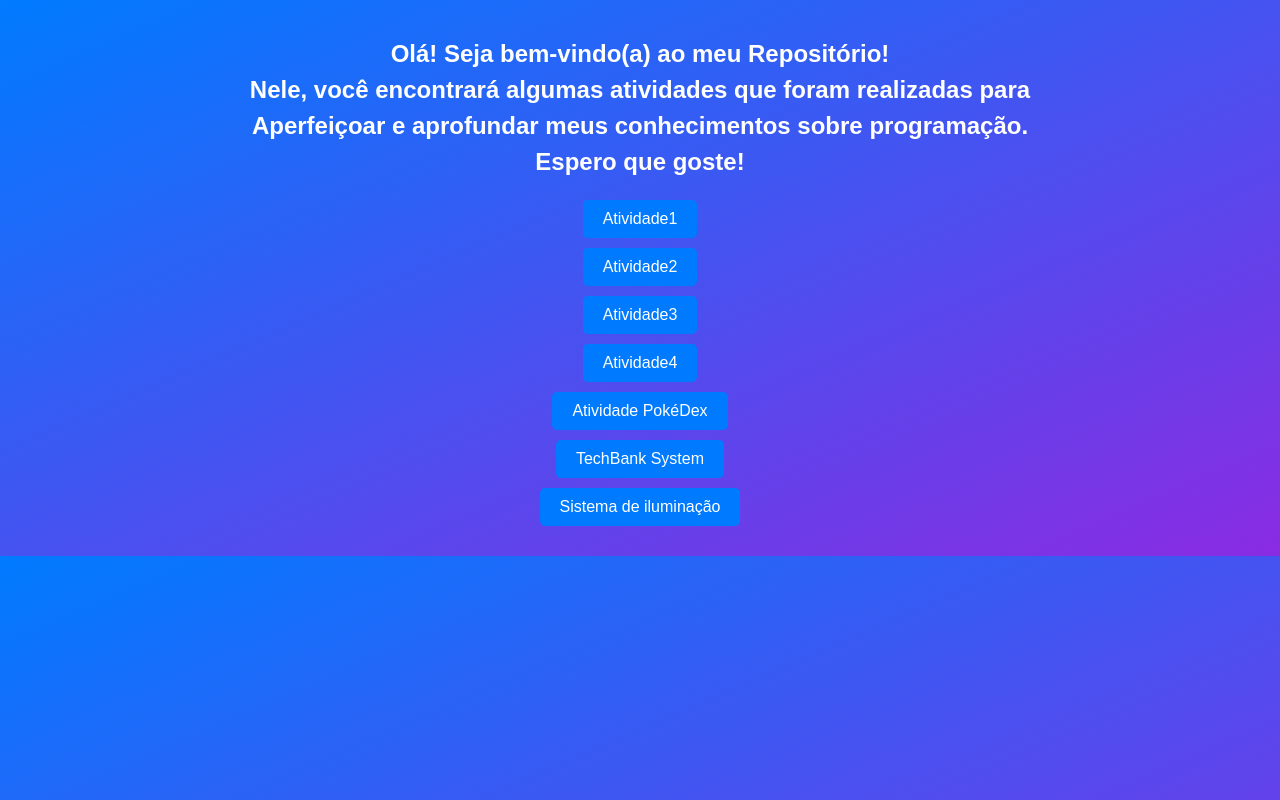
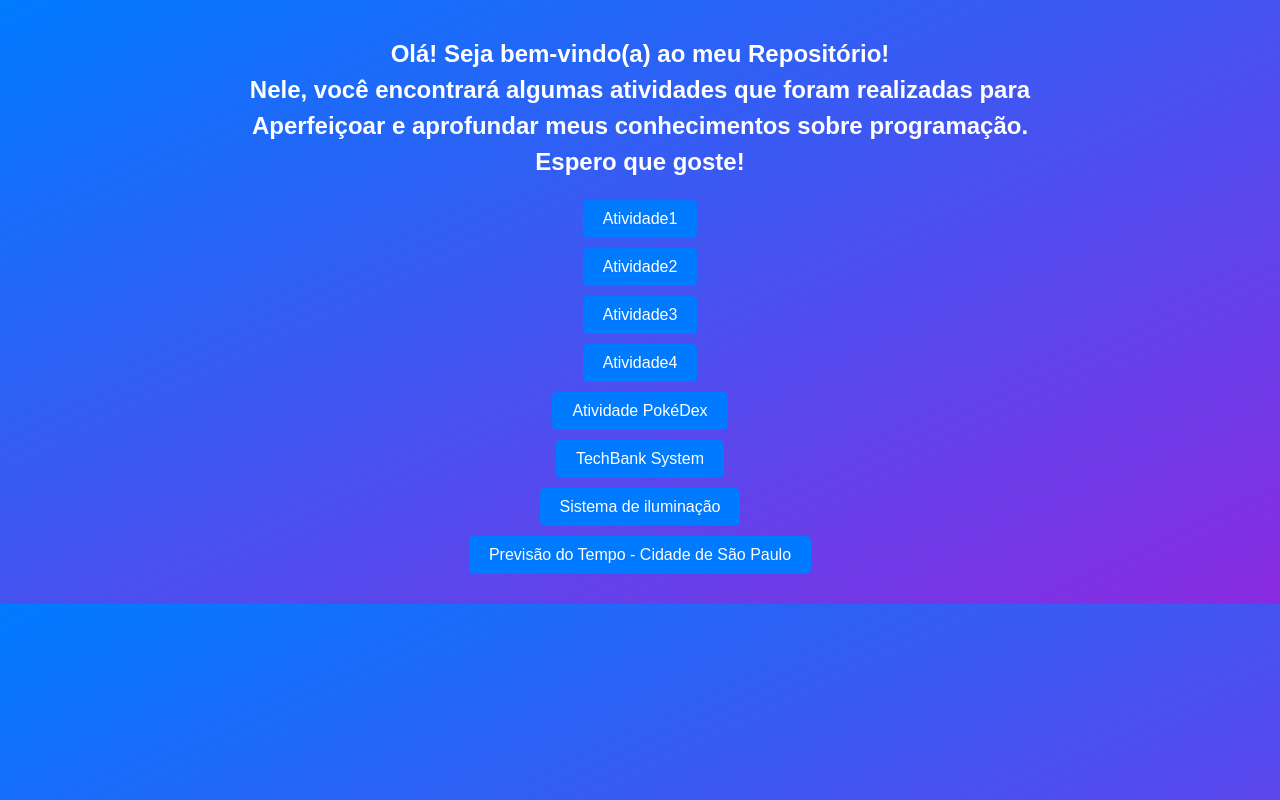
Before and after one commit to robertomfurlan/Repositorio-Alpar, a plain HTML site: page index.html in a window 1280 px wide. Drawn offline with Linux system fonts and the light colour scheme.

Commit message:
index.html

```diff
--- a/index.html
+++ b/index.html
@@ -67,6 +67,9 @@
         <li>
             <a href="./iluminacao/">Sistema de iluminação</a>
         </li>
+        <li>
+            <a href="./temposp/">Previsão do Tempo - Cidade de São Paulo</a>
+        </li>
     </ul>
 </body>
 </html>
```
